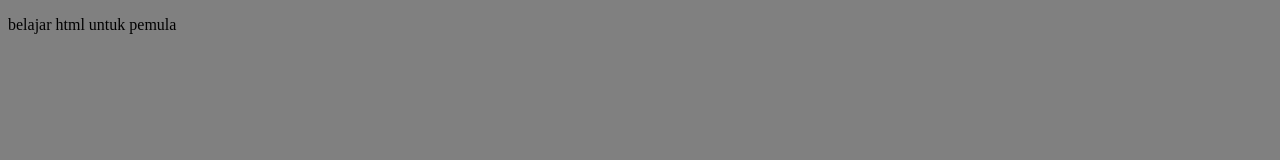
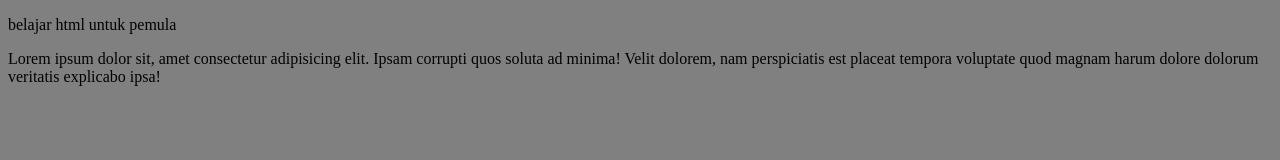
Before and after one commit to elangn/TES2, a plain HTML site: page index.html in a window 1280 px wide. Drawn offline with Linux system fonts and the light colour scheme.

Commit message:
commit kedua

```diff
--- a/index.html
+++ b/index.html
@@ -10,6 +10,12 @@
   <body>
     <p>belajar html untuk pemula</p>
 
+    <p>
+      Lorem ipsum dolor sit, amet consectetur adipisicing elit. Ipsam corrupti
+      quos soluta ad minima! Velit dolorem, nam perspiciatis est placeat tempora
+      voluptate quod magnam harum dolore dolorum veritatis explicabo ipsa!
+    </p>
+
     <script src="script2.js"></script>
   </body>
 </html>
```
